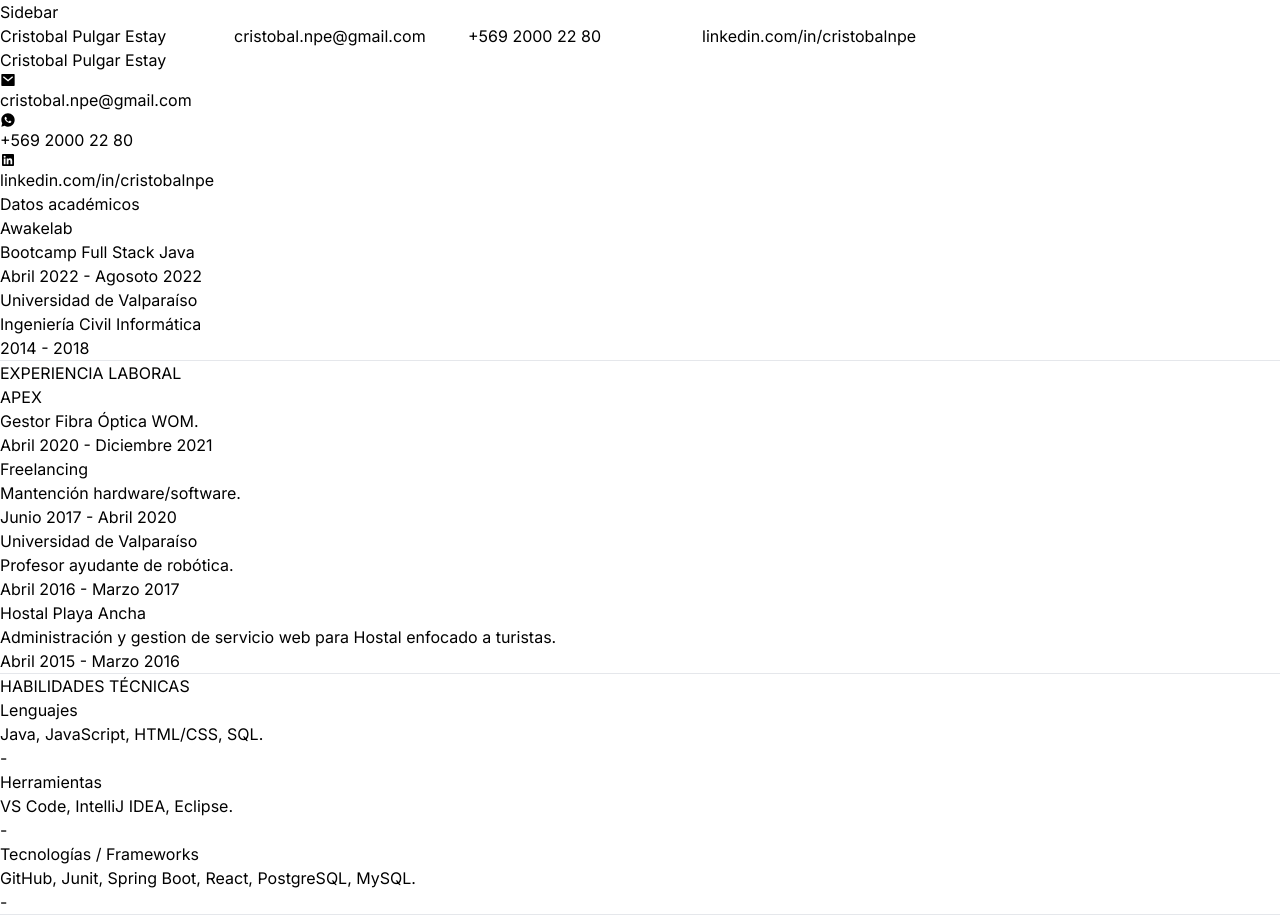
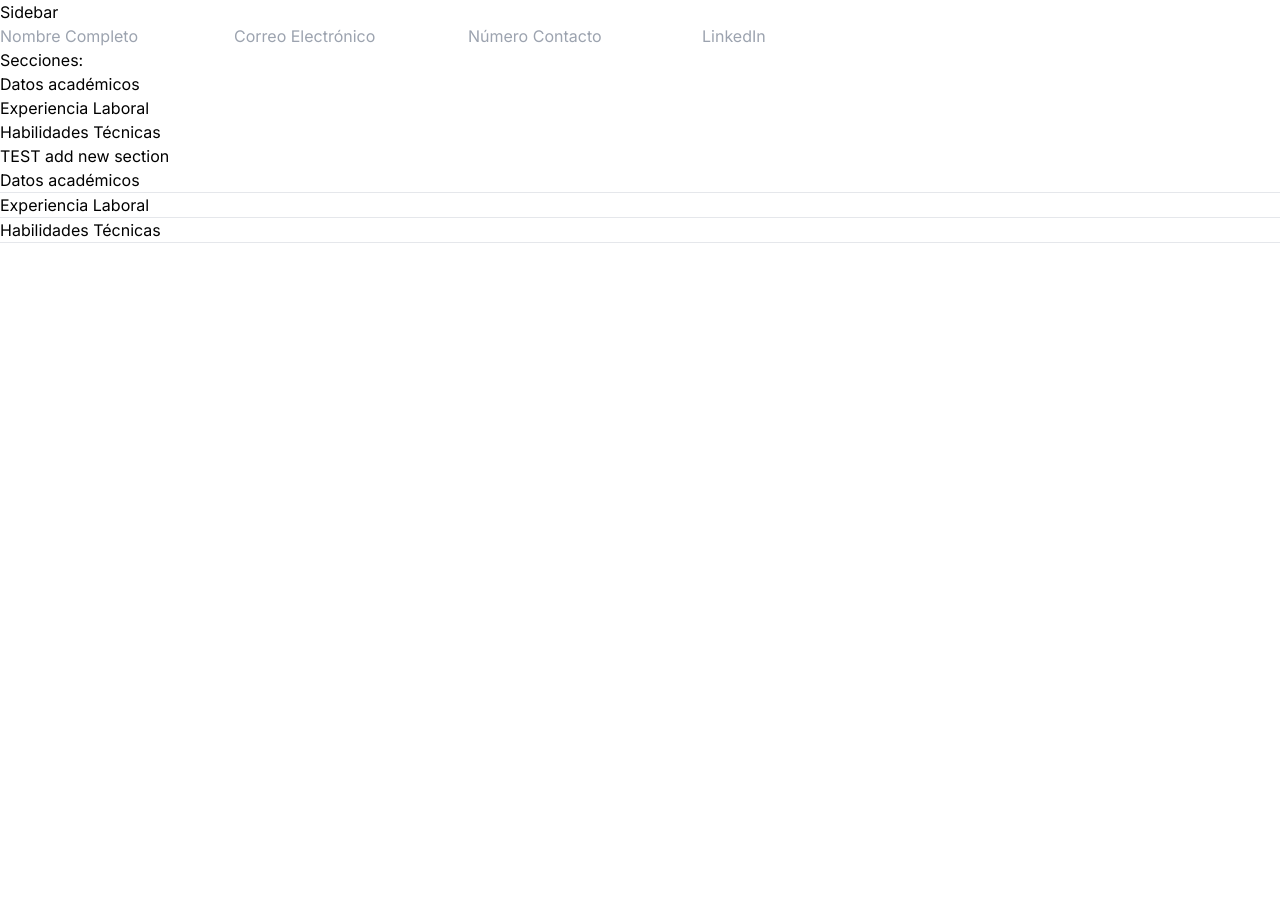
Before and after one commit to CristobalNPE/CvGenerator, a React (Vite) app: page / in a window 1280 px wide. After the commit the page ends 800 px from the top, so only its background shows below. Built offline with nearby package versions, Linux system fonts and the light colour scheme.

Commit message:
fix some logic in sidebar

```diff
--- a/src/components/CvEditor.jsx
+++ b/src/components/CvEditor.jsx
@@ -1,9 +1,10 @@
 import { useState } from "react";
 import userData from "../constants/userData";
+import base from "../constants/base";
 import PreviewPage from "./PreviewPage";
 import Sidebar from "./Sidebar";
 function CvEditor() {
-  const [currentCv, setCurrentCv] = useState(userData);
+  const [currentCv, setCurrentCv] = useState(base);
 
   const handleChange = (event) => {
     const { name, value } = event.target;
@@ -16,9 +17,27 @@ function CvEditor() {
     });
   };
 
+  const createSection = (sectionTitle) => {
+    const newSection = {
+      title: sectionTitle,
+      details: [],
+    };
+
+    setCurrentCv((prevCurrentCv) => {
+      return {
+        ...prevCurrentCv,
+        sections: [...prevCurrentCv.sections, newSection],
+      };
+    });
+  };
+
   return (
     <main className="bg-slate-600 min-h-screen flex">
-      <Sidebar cvInfo={currentCv} onCvChange={handleChange} />
+      <Sidebar
+        cvInfo={currentCv}
+        onCvChange={handleChange}
+        createSection={createSection}
+      />
       <PreviewPage cvInfo={currentCv} />
     </main>
   );
--- a/src/components/Sidebar.jsx
+++ b/src/components/Sidebar.jsx
@@ -1,4 +1,4 @@
-function Sidebar({ cvInfo, onCvChange }) {
+function Sidebar({ cvInfo, onCvChange, createSection }) {
   return (
     <nav className="bg-slate-300 flex flex-col w-1/4 drop-shadow-xl gap-5 items-center">
       <h1>Sidebar</h1>
@@ -35,6 +35,21 @@ function Sidebar({ cvInfo, onCvChange }) {
         value={cvInfo.linkedIn}
         onChange={onCvChange}
       />
+
+      <div>
+        <h1 className="text-lg font-semibold">Secciones:</h1>
+        {cvInfo.sections.map((section) => (
+          <p key={section.title}>{section.title}</p>
+          // Here it should also show the added details on each section with buttons to make it editable.
+        ))}
+      </div>
+
+      <button
+        onClick={() => createSection("Cute Section")}
+        className="p-3 bg-red-400"
+      >
+        TEST add new section
+      </button>
     </nav>
   );
 }
--- a/src/constants/base.js
+++ b/src/constants/base.js
@@ -3,7 +3,20 @@ const base = {
   email: "",
   phoneNumber: "",
   linkedIn: "",
-  sections: [],
+  sections: [
+    {
+      title: "Datos académicos",
+      details: [],
+    },
+    {
+      title: "Experiencia Laboral",
+      details: [],
+    },
+    {
+      title: "Habilidades Técnicas",
+      details: [],
+    },
+  ],
 };
 
 export default base;
```
